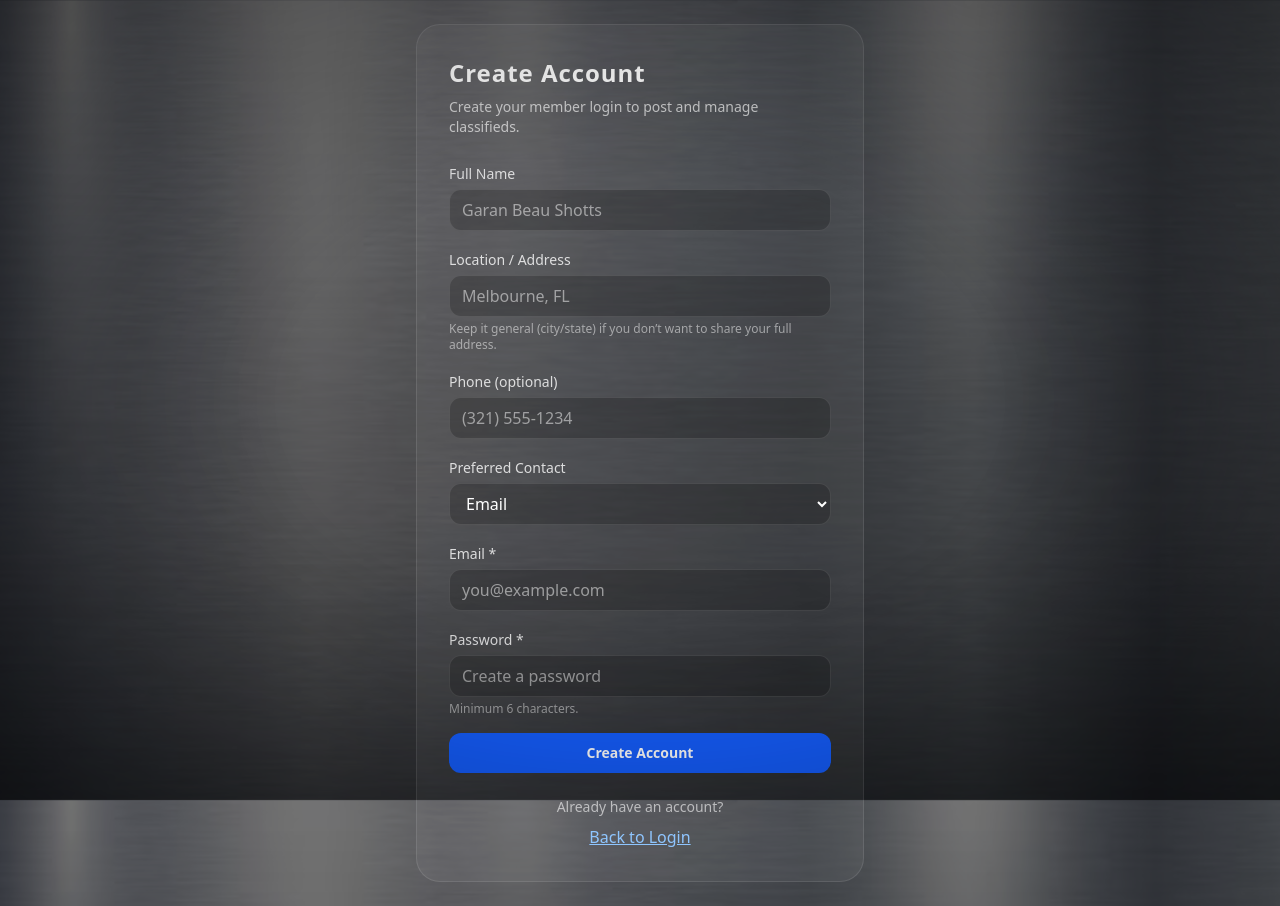
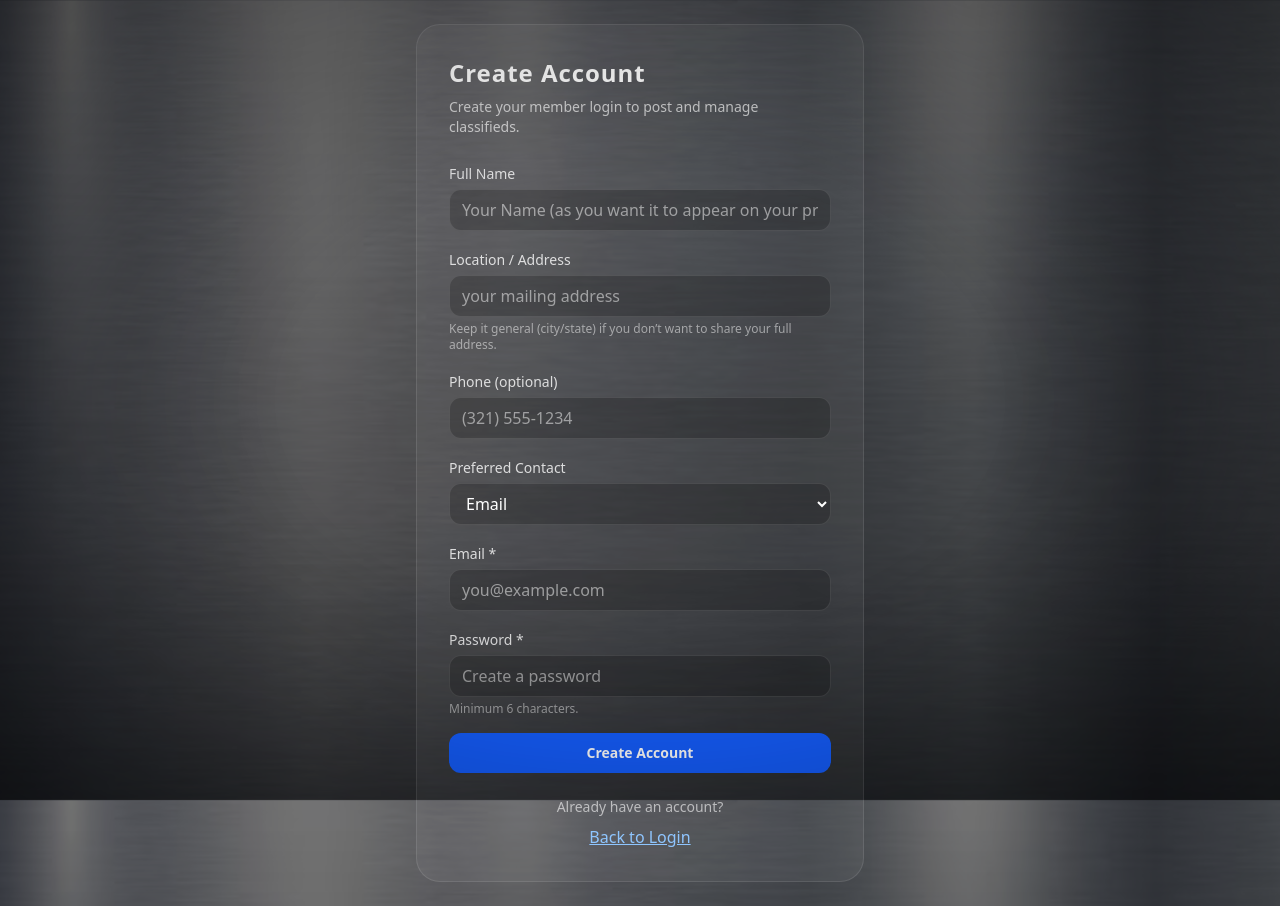
Before and after one commit to GaranBeauShotts/brevard-coin-club, a Next.js app: page /register in a window 1280 px wide. Built offline with nearby package versions, Linux system fonts and the light colour scheme; no server answers.

Commit message:
create login

```diff
--- a/src/app/register/page.tsx
+++ b/src/app/register/page.tsx
@@ -95,7 +95,7 @@ export default function RegisterPage() {
               value={fullName}
               onChange={(e) => setFullName(e.target.value)}
               className="mt-1 w-full rounded-xl border border-white/10 bg-black/20 px-3 py-2 outline-none focus:border-white/20"
-              placeholder="Garan Beau Shotts"
+              placeholder="Your Name (as you want it to appear on your profile)"
               autoComplete="name"
             />
           </div>
@@ -106,7 +106,7 @@ export default function RegisterPage() {
               value={location}
               onChange={(e) => setLocation(e.target.value)}
               className="mt-1 w-full rounded-xl border border-white/10 bg-black/20 px-3 py-2 outline-none focus:border-white/20"
-              placeholder="Melbourne, FL"
+              placeholder="your mailing address"
               autoComplete="address-level2"
             />
             <p className="mt-1 text-xs text-white/50">
```
